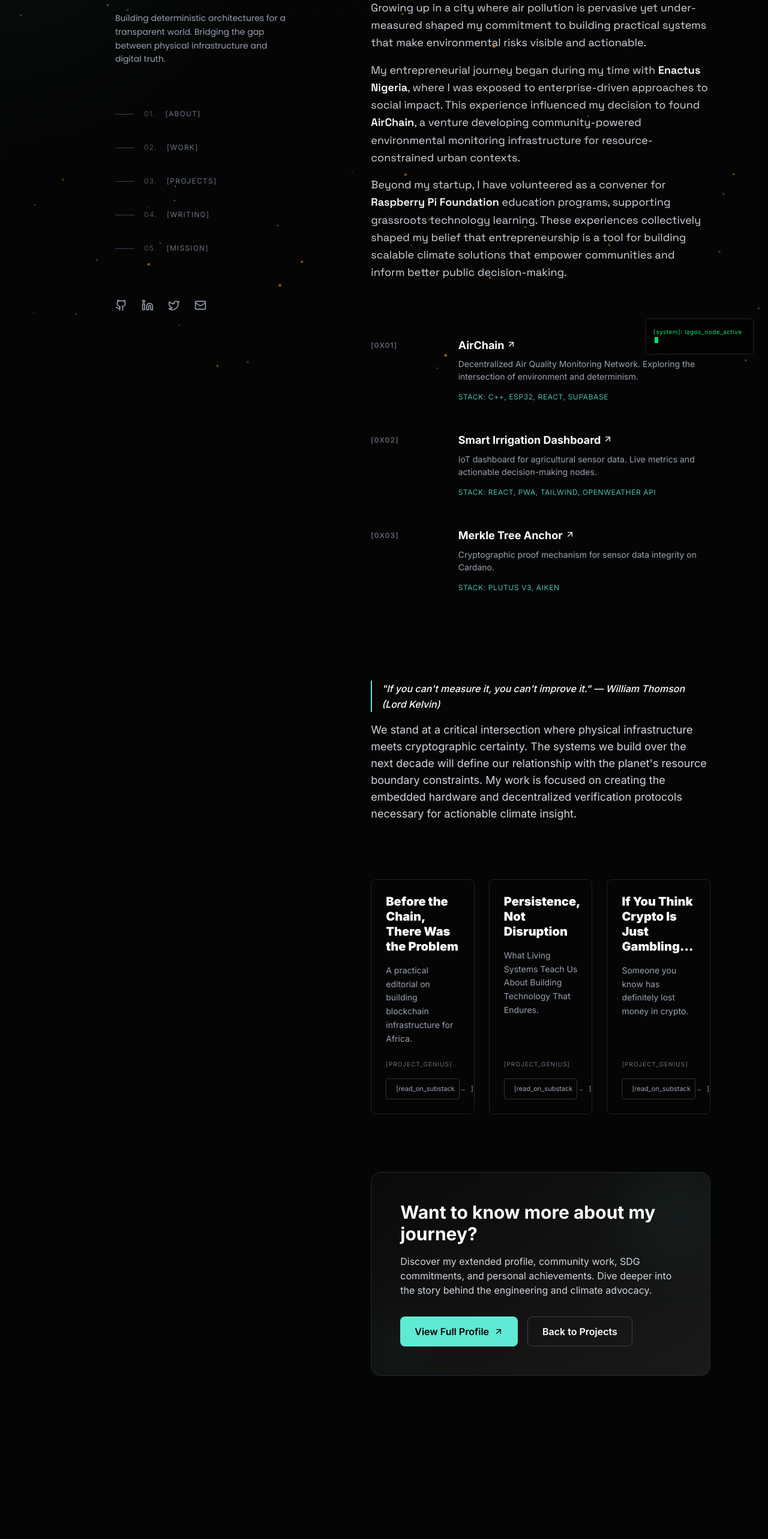
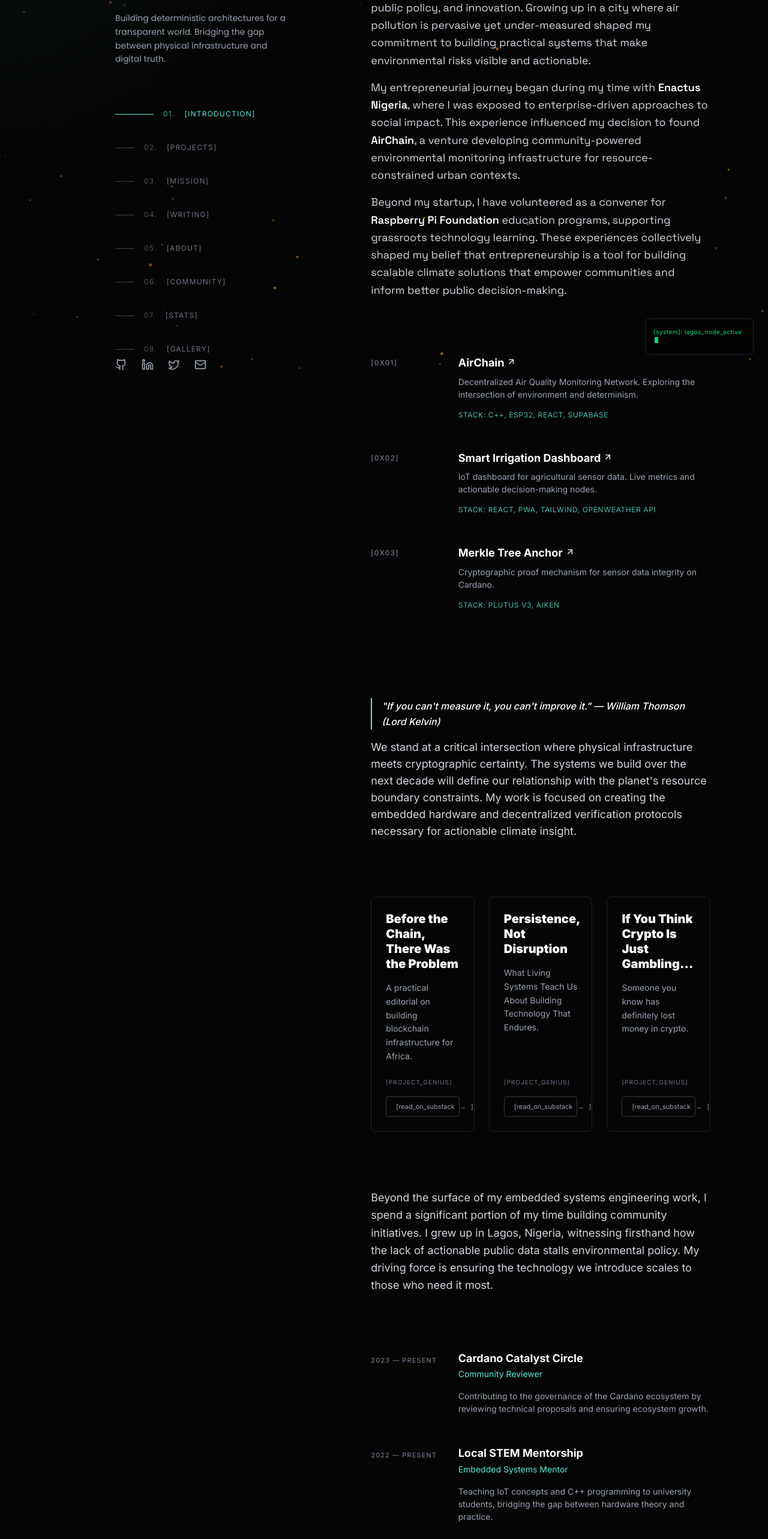
Before and after one commit to FoladDTechie/ZeezyPortfolio, a Next.js app in the folder portfolio/: page / in a window 1280 px wide. Shown: the part 185-2751 px from the top of the page at 60% size. Before the commit the page ends 2575 px from the top, so only its background shows below. Built offline with nearby package versions, Linux system fonts and the light colour scheme.

Commit message:
fit navigation one one page

```diff
--- a/portfolio/src/components/ContentSections.tsx
+++ b/portfolio/src/components/ContentSections.tsx
@@ -1,9 +1,12 @@
 "use client";
 
 import { motion } from "framer-motion";
-import { ArrowUpRight } from "lucide-react";
+import { ArrowUpRight, Users } from "lucide-react";
 import Link from "next/link";
 import ThoughtLeadership from "@/components/ThoughtLeadership";
+import ChessCard from "@/components/ChessCard";
+import PhysicalBenchmark from "@/components/PhysicalBenchmark";
+import Gallery from "@/components/Gallery";
 
 const projects = [
     {
@@ -39,7 +42,7 @@
                 </div>
                 <div className="space-y-4 leading-relaxed font-['Space_Grotesk'] text-lg text-gray-300">
                     <p>
-                        I am an <span className="font-semibold text-white">embedded systems engineer</span> and <span className="font-semibold text-white">climate technology entrepreneur</span> from Lagos, Nigeria, working at the intersection of environmental infrastructure, public policy, and innovation. Growing up in a city where air pollution is pervasive yet under-measured shaped my commitment to building practical systems that make environmental risks visible and actionable.
+                        I am an <span className="font-semibold text-white">embedded systems engineer</span>, <span className="font-semibold text-white">blockchain technical writer/dev</span>, <span className="font-semibold text-white">IoT dev</span>, and <span className="font-semibold text-white">smart systems dev</span> from Lagos, Nigeria, working at the intersection of environmental infrastructure, public policy, and innovation. Growing up in a city where air pollution is pervasive yet under-measured shaped my commitment to building practical systems that make environmental risks visible and actionable.
                     </p>
                     <p>
                         My entrepreneurial journey began during my time with <span className="font-semibold text-white">Enactus Nigeria</span>, where I was exposed to enterprise-driven approaches to social impact. This experience influenced my decision to found <span className="font-semibold text-white">AirChain</span>, a venture developing community-powered environmental monitoring infrastructure for resource-constrained urban contexts.
@@ -110,38 +113,116 @@
                 <ThoughtLeadership />
             </section>
 
-            {/* About Page CTA */}
-            <section className="scroll-mt-16 lg:scroll-mt-24">
-                <div className="relative overflow-hidden rounded-2xl border border-gray-800 bg-gradient-to-br from-[#0a0a0a] to-[#1a1a1a] p-8 md:p-12">
-                    <div className="relative z-10">
-                        <h2 className="text-2xl md:text-3xl font-bold text-white mb-4">
-                            Want to know more about my journey?
-                        </h2>
-                        <p className="text-gray-300 mb-8 max-w-2xl">
-                            Discover my extended profile, community work, SDG commitments, and personal achievements.
-                            Dive deeper into the story behind the engineering and climate advocacy.
-                        </p>
-                        <div className="flex flex-col sm:flex-row gap-4">
-                            <Link
-                                href="/about"
-                                className="inline-flex items-center gap-2 px-6 py-3 bg-accent text-black font-semibold rounded-lg hover:bg-accent/90 transition-colors"
-                            >
-                                <span>View Full Profile</span>
-                                <ArrowUpRight className="w-4 h-4" />
-                            </Link>
-                            <Link
-                                href="/#projects"
-                                className="inline-flex items-center gap-2 px-6 py-3 border border-gray-700 text-white font-semibold rounded-lg hover:bg-[#1a1a1a] transition-colors"
-                            >
-                                <span>Back to Projects</span>
-                            </Link>
-                        </div>
-                    </div>
-                    <div className="absolute top-0 right-0 w-32 h-32 bg-accent/10 rounded-full blur-3xl"></div>
-                    <div className="absolute bottom-0 left-0 w-24 h-24 bg-accent/5 rounded-full blur-2xl"></div>
+            {/* Extended Profile Section */}
+            <section id="about" className="scroll-mt-16 lg:scroll-mt-24">
+                <div className="sticky top-0 z-20 -mx-6 mb-4 w-screen bg-[#050505]/75 px-6 py-5 backdrop-blur md:-mx-12 md:px-12 lg:sr-only lg:relative lg:top-auto lg:mx-auto lg:w-full lg:px-0 lg:py-0 lg:opacity-0">
+                    <h2 className="text-sm font-bold uppercase tracking-widest text-white">Extended Profile</h2>
+                </div>
+                <div className="space-y-4 leading-relaxed font-sans text-lg text-gray-300">
+                    <p>
+                        Beyond the surface of my embedded systems engineering work, I spend a significant portion of my time building community initiatives. I grew up in Lagos, Nigeria, witnessing firsthand how the lack of actionable public data stalls environmental policy. My driving force is ensuring the technology we introduce scales to those who need it most.
+                    </p>
                 </div>
             </section>
 
-        </div>
+            {/* Community & Volunteering Section */}
+            <section id="community" className="scroll-mt-16 lg:scroll-mt-24">
+                <div className="sticky top-0 z-20 -mx-6 mb-4 w-screen bg-[#050505]/75 px-6 py-5 backdrop-blur md:-mx-12 md:px-12 lg:sr-only lg:relative lg:top-auto lg:mx-auto lg:w-full lg:px-0 lg:py-0 lg:opacity-0">
+                    <h2 className="text-sm font-bold uppercase tracking-widest text-white">Community & Volunteering</h2>
+                </div>
+                <ul className="group/list space-y-12">
+                    <li>
+                        <div className="group relative grid pb-1 sm:grid-cols-8 sm:gap-8 md:gap-4 transition-all">
+                            <div className="absolute -inset-x-4 -inset-y-4 z-0 hidden rounded-md transition motion-reduce:transition-none lg:-inset-x-6 lg:block lg:group-hover:bg-[#1a1a1a]/50 lg:group-hover:drop-shadow-lg"></div>
+                            <header className="z-10 mb-2 mt-1 text-xs font-semibold uppercase tracking-wide text-gray-500 sm:col-span-2 pt-1">
+                                <div className="font-mono text-[11px] font-medium tracking-widest">2023 — Present</div>
+                            </header>
+                            <div className="z-10 sm:col-span-6">
+                                <h3 className="font-bold text-lg text-white leading-snug">
+                                    Cardano Catalyst Circle
+                                </h3>
+                                <p className="font-mono text-sm text-accent mb-4 mt-1">Community Reviewer</p>
+                                <p className="mt-2 text-sm leading-normal text-gray-400">
+                                    Contributing to the governance of the Cardano ecosystem by reviewing technical proposals and ensuring ecosystem growth.
+                                </p>
+                            </div>
+                        </div>
+                    </li>
+                    <li>
+                        <div className="group relative grid pb-1 sm:grid-cols-8 sm:gap-8 md:gap-4 transition-all">
+                            <div className="absolute -inset-x-4 -inset-y-4 z-0 hidden rounded-md transition motion-reduce:transition-none lg:-inset-x-6 lg:block lg:group-hover:bg-[#1a1a1a]/50 lg:group-hover:drop-shadow-lg"></div>
+                            <header className="z-10 mb-2 mt-1 text-xs font-semibold uppercase tracking-wide text-gray-500 sm:col-span-2 pt-1">
+                                <div className="font-mono text-[11px] font-medium tracking-widest">2022 — Present</div>
+                            </header>
+                            <div className="z-10 sm:col-span-6">
+                                <h3 className="font-bold text-lg text-white leading-snug">
+                                    Local STEM Mentorship
+                                </h3>
+                                <p className="font-mono text-sm text-accent mb-4 mt-1">Embedded Systems Mentor</p>
+                                <p className="mt-2 text-sm leading-normal text-gray-400">
+                                    Teaching IoT concepts and C++ programming to university students, bridging the gap between hardware theory and practice.
+                                </p>
+                            </div>
+                        </div>
+                    </li>
+                </ul>
+            </section>
+
+            {/* SDG Commitments Section */}
+            <section id="sdg" className="scroll-mt-16 lg:scroll-mt-24">
+                <div className="sticky top-0 z-20 -mx-6 mb-4 w-screen bg-[#050505]/75 px-6 py-5 backdrop-blur md:-mx-12 md:px-12 lg:sr-only lg:relative lg:top-auto lg:mx-auto lg:w-full lg:px-0 lg:py-0 lg:opacity-0">
+                    <h2 className="text-sm font-bold uppercase tracking-widest text-white">SDG Commitments</h2>
+                </div>
+                <div className="grid grid-cols-1 md:grid-cols-2 gap-4">
+                    <div className="group relative flex items-start gap-4 p-4 rounded-xl transition-all hover:bg-[#1a1a1a]/50">
+                        <div className={`w-12 h-12 rounded-lg flex items-center justify-center font-mono font-bold text-white shadow-md`} style={{ backgroundColor: "#FD9D24" }}>
+                            11
+                        </div>
+                        <div>
+                            <h3 className="font-bold text-white">Sustainable Cities</h3>
+                            <p className="text-sm text-gray-400 mt-1">Building IoT networks for smarter, cleaner urban environments.</p>
+                        </div>
+                    </div>
+                    <div className="group relative flex items-start gap-4 p-4 rounded-xl transition-all hover:bg-[#1a1a1a]/50">
+                        <div className={`w-12 h-12 rounded-lg flex items-center justify-center font-mono font-bold text-white shadow-md`} style={{ backgroundColor: "#3F7E44" }}>
+                            13
+                        </div>
+                        <div>
+                            <h3 className="font-bold text-white">Climate Action</h3>
+                            <p className="text-sm text-gray-400 mt-1">Leveraging blockchain for verifiable environmental data.</p>
+                        </div>
+                    </div>
+                    <div className="group relative flex items-start gap-4 p-4 rounded-xl transition-all col-span-1 md:col-span-2 hover:bg-[#1a1a1a]/50">
+                        <div className="w-12 h-12 rounded-lg bg-gray-800 flex items-center justify-center text-accent">
+                            <Users size={20} />
+                        </div>
+                        <div>
+                            <h3 className="font-bold text-white">Tech for Good</h3>
+                            <p className="text-sm text-gray-400 mt-1">Creating open-source tools for social impact and grass-roots enablement.</p>
+                        </div>
+                    </div>
+                </div>
+            </section>
+
+            {/* Personal Stats Section */}
+            <section id="stats" className="scroll-mt-16 lg:scroll-mt-24">
+                <div className="sticky top-0 z-20 -mx-6 mb-4 w-screen bg-[#050505]/75 px-6 py-5 backdrop-blur md:-mx-12 md:px-12 lg:sr-only lg:relative lg:top-auto lg:mx-auto lg:w-full lg:px-0 lg:py-0 lg:opacity-0">
+                    <h2 className="text-sm font-bold uppercase tracking-widest text-white">Personal Stats</h2>
+                </div>
+                <div className="grid grid-cols-1 lg:grid-cols-2 gap-8">
+                    <ChessCard />
+                    <PhysicalBenchmark />
+                </div>
+            </section>
+
+            {/* Visual Archive Section */}
+            <section id="gallery" className="scroll-mt-16 lg:scroll-mt-24">
+                <div className="sticky top-0 z-20 -mx-6 mb-4 w-screen bg-[#050505]/75 px-6 py-5 backdrop-blur md:-mx-12 md:px-12 lg:sr-only lg:relative lg:top-auto lg:mx-auto lg:w-full lg:px-0 lg:py-0 lg:opacity-0">
+                    <h2 className="text-sm font-bold uppercase tracking-widest text-white">Visual Archive</h2>
+                </div>
+                <Gallery />
+            </section>
+
+            </div>
     );
 }
--- a/portfolio/src/components/Sidebar.tsx
+++ b/portfolio/src/components/Sidebar.tsx
@@ -8,11 +8,14 @@
 import { Typewriter } from 'react-simple-typewriter';
 
 const navLinks = [
-    { name: "about", href: "/about", number: "01.", highlight: true },
-    { name: "work", href: "/", number: "02.", highlight: false },
-    { name: "projects", href: "/#projects", number: "03.", highlight: false },
+    { name: "introduction", href: "/#introduction", number: "01.", highlight: false },
+    { name: "projects", href: "/#projects", number: "02.", highlight: false },
+    { name: "mission", href: "/#mission", number: "03.", highlight: false },
     { name: "writing", href: "/#writing", number: "04.", highlight: false },
-    { name: "mission", href: "/#mission", number: "05.", highlight: false },
+    { name: "about", href: "/#about", number: "05.", highlight: true },
+    { name: "community", href: "/#community", number: "06.", highlight: false },
+    { name: "stats", href: "/#stats", number: "07.", highlight: false },
+    { name: "gallery", href: "/#gallery", number: "08.", highlight: false },
 ];
 
 export default function Sidebar() {
@@ -23,11 +26,6 @@
 
     // Simple scroll spy setup
     useEffect(() => {
-        if (pathname === '/about') {
-            setActiveSection('about');
-            return;
-        }
-
         // Only run scroll spy on home page
         if (pathname === '/') {
             const handleScroll = () => {
@@ -66,7 +64,7 @@
                     className="text-lg sm:text-xl font-medium text-gray-200 mb-4 h-8"
                 >
                     <Typewriter
-                        words={['Embedded Systems Engineer', 'Hardware Architect', 'Hardware Developer']}
+                        words={['Embedded Systems Engineer', 'Blockchain Technical Writer', 'IoT Developer', 'Smart Systems Developer']}
                         loop={true}
                         cursor
                         cursorStyle='_'
@@ -87,7 +85,7 @@
                 <nav className="hidden lg:block">
                     <ul className="flex flex-col gap-6">
                         {navLinks.map((link, index) => {
-                            const isActive = activeSection === link.name || (link.name === 'work' && pathname === '/' && !activeSection);
+                            const isActive = activeSection === link.name;
                             return (
                                 <motion.li
                                     key={link.name}
@@ -137,7 +135,7 @@
                                         <Link
                                             href={link.href}
                                             className={`flex items-center gap-4 py-2 text-xs font-mono tracking-widest uppercase transition-all duration-300 ${
-                                                activeSection === link.name || (link.name === 'work' && pathname === '/' && !activeSection)
+                                                activeSection === link.name
                                                     ? 'text-accent'
                                                     : link.highlight
                                                         ? 'text-white font-semibold bg-accent/10 px-3 py-2 rounded-lg border border-accent/20 hover:bg-accent/20'
```
